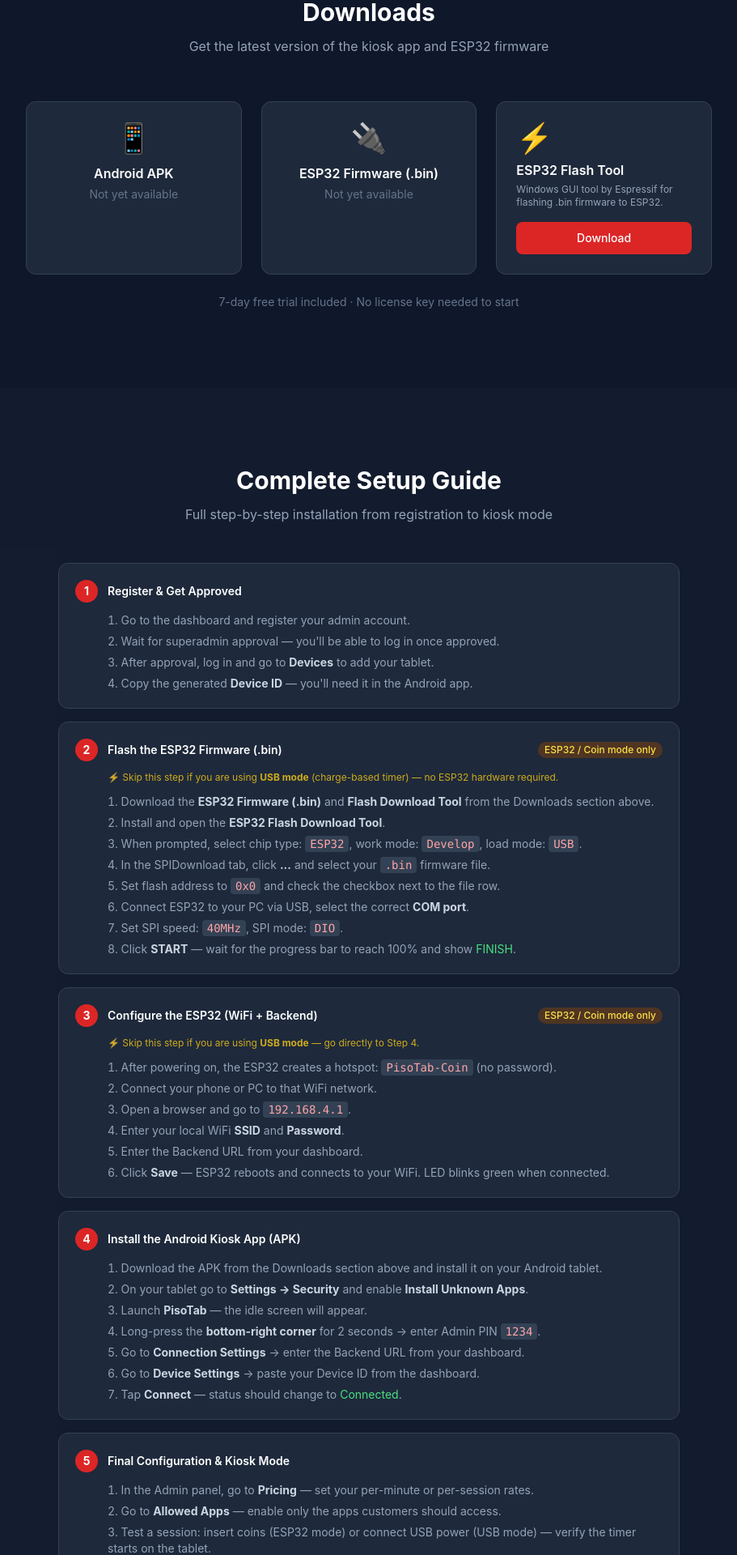
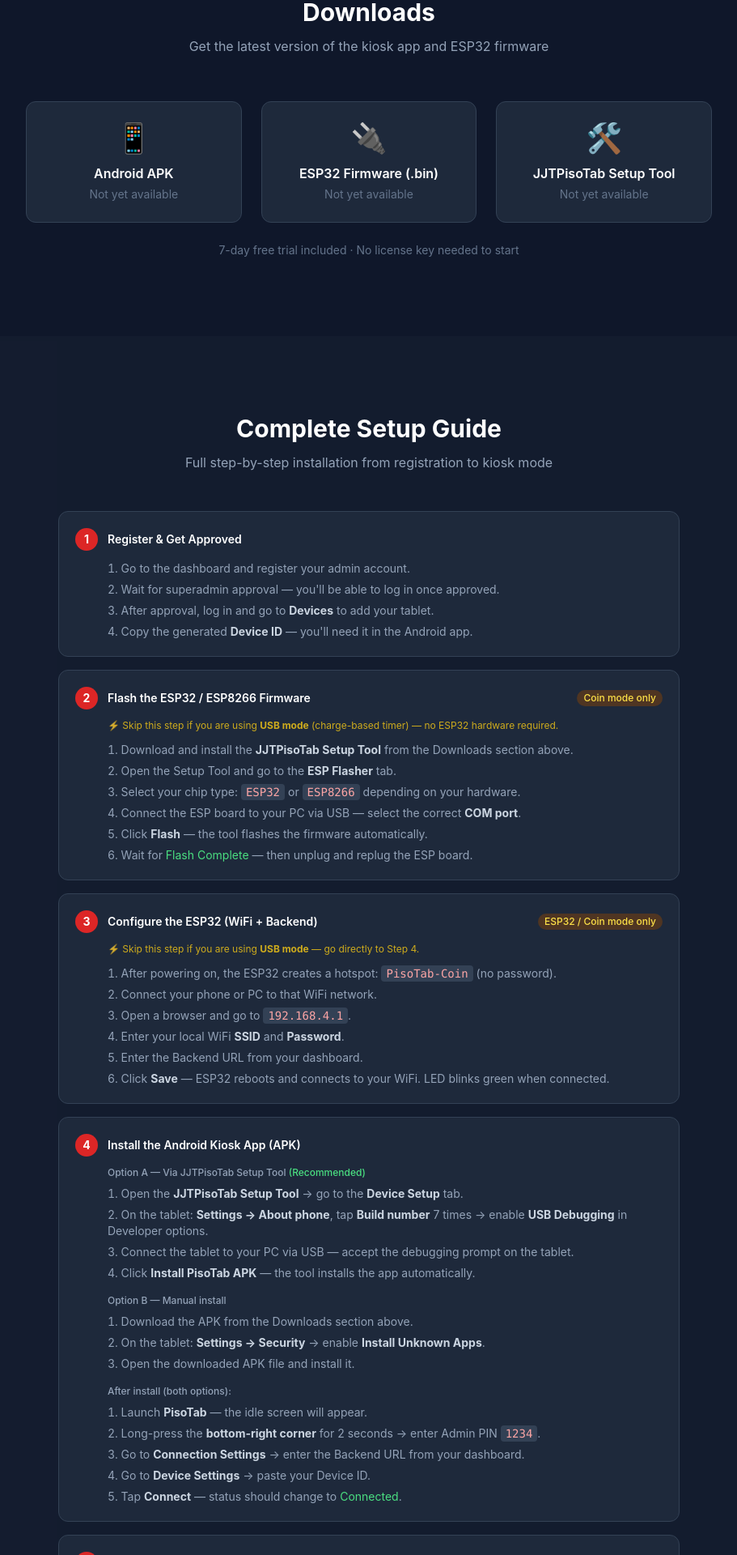
Before and after one commit to joeyvtan/pisotab, a Next.js app in the folder apps/dashboard/: page / in a window 1280 px wide. Shown: the part 2120-4040 px from the top of the page at 81% size, without its empty margins (184-1095 px from the left). Built offline with nearby package versions, Linux system fonts and the light colour scheme; no server answers.

Commit message:
fix: badge superadmin-only for purchase requests, show sidebar scrollbar, update guides/landing for setup tool

```diff
--- a/apps/dashboard/src/app/dashboard/guides/page.tsx
+++ b/apps/dashboard/src/app/dashboard/guides/page.tsx
@@ -225,31 +225,32 @@
           )}
         </div>
 
-        {/* Flash Tool */}
+        {/* Setup Tool */}
         <div className="py-3">
           <div className="flex items-center justify-between">
             <div className="flex items-center gap-3">
-              <span className="text-2xl">⚡</span>
+              <span className="text-2xl">🛠️</span>
               <div>
-                <div className="text-white text-sm font-medium">ESP32 Flash Tool</div>
+                <div className="text-white text-sm font-medium">JJTPisoTab Setup Tool (Windows)</div>
                 <div className="text-slate-500 text-xs">
-                  {flasherUrl ? 'Hosted on Google Drive' : 'Espressif official website'}
+                  {flasherUrl ? 'Download link configured' : 'No download URL set'}
                 </div>
               </div>
             </div>
-            <a href={flasherUrl || 'https://www.espressif.com/en/support/download/other-tools'}
-              target="_blank" rel="noopener noreferrer"
-              className="text-xs px-3 py-1.5 rounded bg-orange-600 hover:bg-orange-500 text-white transition-colors">
-              Download
-            </a>
+            {flasherUrl && (
+              <a href={flasherUrl} target="_blank" rel="noopener noreferrer"
+                className="text-xs px-3 py-1.5 rounded bg-orange-600 hover:bg-orange-500 text-white transition-colors">
+                Download
+              </a>
+            )}
           </div>
           {isSuperAdmin && (
             <UrlField
-              label="Flash Tool URL (Google Drive folder or file)"
+              label="JJTPisoTab Setup Tool Download URL"
               settingKey="flasher_download_url"
               value={flasherUrl}
               onChange={setFlasherUrl}
-              placeholder="https://drive.google.com/drive/folders/..."
+              placeholder="https://drive.google.com/file/d/..."
             />
           )}
         </div>
@@ -386,21 +387,17 @@
           <div className="bg-slate-800 rounded-lg p-4">
             <div className="flex items-center gap-2 mb-2">
               <span className="w-6 h-6 rounded-full bg-orange-600 text-white text-xs font-bold flex items-center justify-center shrink-0">2</span>
-              <p className="text-slate-200 font-semibold">Flash the ESP32 Firmware (.bin)</p>
-              <span className="ml-auto text-xs px-2 py-0.5 rounded-full bg-yellow-900/60 text-yellow-300 font-medium shrink-0">ESP32 / Coin mode only</span>
+              <p className="text-slate-200 font-semibold">Flash the ESP32 / ESP8266 Firmware</p>
+              <span className="ml-auto text-xs px-2 py-0.5 rounded-full bg-yellow-900/60 text-yellow-300 font-medium shrink-0">Coin mode only</span>
             </div>
-            <p className="text-yellow-400/80 text-xs mb-2 ml-8">⚡ Skip if using <strong>USB mode</strong> — no ESP32 hardware required.</p>
+            <p className="text-yellow-400/80 text-xs mb-2 ml-8">⚡ Skip if using <strong>USB mode</strong> — no ESP hardware required.</p>
             <ol className="list-decimal list-inside space-y-1 text-xs text-slate-400 ml-8">
-              <li>Download the <strong className="text-slate-300">ESP32 Firmware (.bin)</strong> and <strong className="text-slate-300">Flash Download Tool</strong> from the Downloads section above</li>
-              <li>Install and open the <strong className="text-slate-300">ESP32 Flash Download Tool</strong></li>
-              <li>When prompted, select chip type: <code className="bg-slate-700 px-1 rounded">ESP32</code>, work mode: <code className="bg-slate-700 px-1 rounded">Develop</code>, load mode: <code className="bg-slate-700 px-1 rounded">USB</code></li>
-              <li>In the SPIDownload tab, click the <strong className="text-slate-300">...</strong> button and browse to select your <code className="bg-slate-700 px-1 rounded">.bin</code> firmware file</li>
-              <li>Set the flash address to <code className="bg-slate-700 px-1 rounded">0x0</code> and check the checkbox next to the file row</li>
-              <li>Connect the ESP32 board to your PC via USB cable</li>
-              <li>Select the correct <strong className="text-slate-300">COM port</strong> from the dropdown (check Device Manager if unsure)</li>
-              <li>Set SPI speed: <code className="bg-slate-700 px-1 rounded">40MHz</code>, SPI mode: <code className="bg-slate-700 px-1 rounded">DIO</code></li>
-              <li>Click <strong className="text-slate-300">START</strong> — the progress bar will fill to 100% when done</li>
-              <li>When complete, the tool shows <strong className="text-green-400">FINISH</strong> — unplug and replug the ESP32</li>
+              <li>Download and install the <strong className="text-slate-300">JJTPisoTab Setup Tool</strong> from the Downloads section above</li>
+              <li>Open the Setup Tool and go to the <strong className="text-slate-300">ESP Flasher</strong> tab</li>
+              <li>Select your chip type: <code className="bg-slate-700 px-1 rounded">ESP32</code> or <code className="bg-slate-700 px-1 rounded">ESP8266</code> depending on your hardware</li>
+              <li>Connect the ESP board to your PC via USB cable — select the correct <strong className="text-slate-300">COM port</strong></li>
+              <li>Click <strong className="text-slate-300">Flash</strong> — the tool flashes the bundled firmware automatically</li>
+              <li>Wait for <strong className="text-green-400">Flash Complete</strong> — then unplug and replug the ESP board</li>
             </ol>
           </div>
 
@@ -429,15 +426,26 @@
               <span className="w-6 h-6 rounded-full bg-orange-600 text-white text-xs font-bold flex items-center justify-center shrink-0">4</span>
               <p className="text-slate-200 font-semibold">Install the Android Kiosk App (APK)</p>
             </div>
+            <p className="text-xs text-slate-300 font-medium ml-8 mb-1">Option A — Via JJTPisoTab Setup Tool <span className="text-green-400">(Recommended)</span></p>
+            <ol className="list-decimal list-inside space-y-1 text-xs text-slate-400 ml-8 mb-3">
+              <li>Open the <strong className="text-slate-300">JJTPisoTab Setup Tool</strong> → go to the <strong className="text-slate-300">Device Setup</strong> tab</li>
+              <li>On the tablet: <strong className="text-slate-300">Settings → About phone</strong>, tap <strong className="text-slate-300">Build number</strong> 7 times → enable <strong className="text-slate-300">USB Debugging</strong> in Developer options</li>
+              <li>Connect the tablet to your PC via USB — accept the debugging prompt on the tablet</li>
+              <li>Click <strong className="text-slate-300">Install PisoTab APK</strong> — the tool installs the app automatically</li>
+            </ol>
+            <p className="text-xs text-slate-300 font-medium ml-8 mb-1">Option B — Manual install</p>
+            <ol className="list-decimal list-inside space-y-1 text-xs text-slate-400 ml-8 mb-3">
+              <li>Download the APK from the Downloads section above</li>
+              <li>On the tablet: <strong className="text-slate-300">Settings → Security</strong> → enable <strong className="text-slate-300">Install Unknown Apps</strong></li>
+              <li>Open the downloaded APK and install it</li>
+            </ol>
+            <p className="text-xs text-slate-300 font-medium ml-8 mb-1">After install (both options):</p>
             <ol className="list-decimal list-inside space-y-1 text-xs text-slate-400 ml-8">
-              <li>Download the APK from the Downloads section above</li>
-              <li>On your Android tablet, go to <strong className="text-slate-300">Settings → Security</strong> and enable <strong className="text-slate-300">Install Unknown Apps</strong></li>
-              <li>Open the downloaded APK file and install it</li>
               <li>Launch <strong className="text-slate-300">PisoTab</strong> — the idle screen will appear</li>
-              <li>Long-press the <strong className="text-slate-300">bottom-right corner</strong> of the screen for 2 seconds → enter Admin PIN <code className="bg-slate-700 px-1 rounded">1234</code></li>
-              <li>Go to <strong className="text-slate-300">Connection Settings</strong> → enter the Backend URL: <code className="bg-slate-700 px-1 rounded">{BASE_URL}</code></li>
+              <li>Long-press the <strong className="text-slate-300">bottom-right corner</strong> for 2 seconds → enter Admin PIN <code className="bg-slate-700 px-1 rounded">1234</code></li>
+              <li>Go to <strong className="text-slate-300">Connection Settings</strong> → enter Backend URL: <code className="bg-slate-700 px-1 rounded">{BASE_URL}</code></li>
               <li>Go to <strong className="text-slate-300">Device Settings</strong> → paste your Device ID from the dashboard</li>
-              <li>Tap <strong className="text-slate-300">Connect</strong> — the status should change to <span className="text-green-400">Connected</span></li>
+              <li>Tap <strong className="text-slate-300">Connect</strong> — status should change to <span className="text-green-400">Connected</span></li>
             </ol>
           </div>
 
--- a/apps/dashboard/src/app/page.tsx
+++ b/apps/dashboard/src/app/page.tsx
@@ -241,9 +241,9 @@
             {/* Connector line — desktop only */}
             <div className="hidden md:block absolute top-6 left-1/4 right-1/4 h-0.5 bg-slate-700" />
             <StepCard step={1} title="Register & Install"
-              desc="Create your free account, download the APK, and install it on your Android tablet." />
+              desc="Create your free account, download the JJTPisoTab Setup Tool, and set up your tablet and ESP32 in minutes." />
             <StepCard step={2} title="Configure"
-              desc="Set up your devices, pricing tiers, and optionally connect an ESP32 coin acceptor." />
+              desc="Set your pricing, allowed apps, and connect an ESP32 or ESP8266 coin acceptor — or use USB charge mode." />
             <StepCard step={3} title="Start Earning"
               desc="Customers insert coins or connect USB — the timer starts automatically. You monitor from the web." />
           </div>
@@ -263,12 +263,16 @@
           {firmwareUrl
             ? <ExternalDownloadCard label="ESP32 Firmware (.bin)" icon="🔌" desc="Latest firmware for the coin acceptor module." href={firmwareUrl} />
             : <DownloadCard label="ESP32 Firmware (.bin)" icon="🔌" file={downloads.firmware} />}
-          <ExternalDownloadCard
-            label="ESP32 Flash Tool"
-            icon="⚡"
-            desc="Windows GUI tool by Espressif for flashing .bin firmware to ESP32."
-            href={flasherUrl || 'https://www.espressif.com/en/support/download/other-tools'}
-          />
+          {flasherUrl
+            ? <ExternalDownloadCard label="JJTPisoTab Setup Tool" icon="🛠️"
+                desc="All-in-one Windows setup tool — flash ESP32/ESP8266 firmware and install the PisoTab APK on your tablet via USB. No manual steps needed."
+                href={flasherUrl} />
+            : <div className="bg-slate-800 border border-slate-700 rounded-xl p-6 text-center">
+                <div className="text-4xl mb-3">🛠️</div>
+                <h3 className="text-white font-semibold mb-1">JJTPisoTab Setup Tool</h3>
+                <p className="text-slate-500 text-sm">Not yet available</p>
+              </div>
+          }
         </div>
         <p className="text-center text-slate-500 text-sm">
           7-day free trial included · No license key needed to start
@@ -310,19 +314,17 @@
             <div className="bg-slate-800 border border-slate-700 rounded-xl p-5">
               <div className="flex items-center gap-3 mb-3">
                 <span className="w-7 h-7 rounded-full bg-red-600 flex items-center justify-center text-white font-bold text-sm shrink-0">2</span>
-                <h3 className="text-white font-semibold">Flash the ESP32 Firmware (.bin)</h3>
-                <span className="ml-auto text-xs px-2 py-0.5 rounded-full bg-yellow-900/60 text-yellow-300 font-medium shrink-0">ESP32 / Coin mode only</span>
+                <h3 className="text-white font-semibold">Flash the ESP32 / ESP8266 Firmware</h3>
+                <span className="ml-auto text-xs px-2 py-0.5 rounded-full bg-yellow-900/60 text-yellow-300 font-medium shrink-0">Coin mode only</span>
               </div>
               <p className="text-yellow-400/80 text-xs mb-3 ml-10">⚡ Skip this step if you are using <strong>USB mode</strong> (charge-based timer) — no ESP32 hardware required.</p>
               <ol className="list-decimal list-inside space-y-1.5 text-slate-400 ml-10">
-                <li>Download the <strong className="text-slate-300">ESP32 Firmware (.bin)</strong> and <strong className="text-slate-300">Flash Download Tool</strong> from the Downloads section above.</li>
-                <li>Install and open the <strong className="text-slate-300">ESP32 Flash Download Tool</strong>.</li>
-                <li>When prompted, select chip type: <code className="bg-slate-700 px-1.5 py-0.5 rounded text-red-300 font-mono">ESP32</code>, work mode: <code className="bg-slate-700 px-1.5 py-0.5 rounded text-red-300 font-mono">Develop</code>, load mode: <code className="bg-slate-700 px-1.5 py-0.5 rounded text-red-300 font-mono">USB</code>.</li>
-                <li>In the SPIDownload tab, click <strong className="text-slate-300">...</strong> and select your <code className="bg-slate-700 px-1.5 py-0.5 rounded text-red-300 font-mono">.bin</code> firmware file.</li>
-                <li>Set flash address to <code className="bg-slate-700 px-1.5 py-0.5 rounded text-red-300 font-mono">0x0</code> and check the checkbox next to the file row.</li>
-                <li>Connect ESP32 to your PC via USB, select the correct <strong className="text-slate-300">COM port</strong>.</li>
-                <li>Set SPI speed: <code className="bg-slate-700 px-1.5 py-0.5 rounded text-red-300 font-mono">40MHz</code>, SPI mode: <code className="bg-slate-700 px-1.5 py-0.5 rounded text-red-300 font-mono">DIO</code>.</li>
-                <li>Click <strong className="text-slate-300">START</strong> — wait for the progress bar to reach 100% and show <span className="text-green-400">FINISH</span>.</li>
+                <li>Download and install the <strong className="text-slate-300">JJTPisoTab Setup Tool</strong> from the Downloads section above.</li>
+                <li>Open the Setup Tool and go to the <strong className="text-slate-300">ESP Flasher</strong> tab.</li>
+                <li>Select your chip type: <code className="bg-slate-700 px-1.5 py-0.5 rounded text-red-300 font-mono">ESP32</code> or <code className="bg-slate-700 px-1.5 py-0.5 rounded text-red-300 font-mono">ESP8266</code> depending on your hardware.</li>
+                <li>Connect the ESP board to your PC via USB — select the correct <strong className="text-slate-300">COM port</strong>.</li>
+                <li>Click <strong className="text-slate-300">Flash</strong> — the tool flashes the firmware automatically.</li>
+                <li>Wait for <span className="text-green-400">Flash Complete</span> — then unplug and replug the ESP board.</li>
               </ol>
             </div>
 
@@ -350,13 +352,25 @@
                 <span className="w-7 h-7 rounded-full bg-red-600 flex items-center justify-center text-white font-bold text-sm shrink-0">4</span>
                 <h3 className="text-white font-semibold">Install the Android Kiosk App (APK)</h3>
               </div>
+              <p className="text-slate-400 text-xs mb-2 ml-10 font-medium">Option A — Via JJTPisoTab Setup Tool <span className="text-green-400">(Recommended)</span></p>
+              <ol className="list-decimal list-inside space-y-1.5 text-slate-400 ml-10 mb-4">
+                <li>Open the <strong className="text-slate-300">JJTPisoTab Setup Tool</strong> → go to the <strong className="text-slate-300">Device Setup</strong> tab.</li>
+                <li>On the tablet: <strong className="text-slate-300">Settings → About phone</strong>, tap <strong className="text-slate-300">Build number</strong> 7 times → enable <strong className="text-slate-300">USB Debugging</strong> in Developer options.</li>
+                <li>Connect the tablet to your PC via USB — accept the debugging prompt on the tablet.</li>
+                <li>Click <strong className="text-slate-300">Install PisoTab APK</strong> — the tool installs the app automatically.</li>
+              </ol>
+              <p className="text-slate-400 text-xs mb-2 ml-10 font-medium">Option B — Manual install</p>
+              <ol className="list-decimal list-inside space-y-1.5 text-slate-400 ml-10 mb-4">
+                <li>Download the APK from the Downloads section above.</li>
+                <li>On the tablet: <strong className="text-slate-300">Settings → Security</strong> → enable <strong className="text-slate-300">Install Unknown Apps</strong>.</li>
+                <li>Open the downloaded APK file and install it.</li>
+              </ol>
+              <p className="text-slate-400 text-xs mb-2 ml-10 font-medium">After install (both options):</p>
               <ol className="list-decimal list-inside space-y-1.5 text-slate-400 ml-10">
-                <li>Download the APK from the Downloads section above and install it on your Android tablet.</li>
-                <li>On your tablet go to <strong className="text-slate-300">Settings → Security</strong> and enable <strong className="text-slate-300">Install Unknown Apps</strong>.</li>
                 <li>Launch <strong className="text-slate-300">PisoTab</strong> — the idle screen will appear.</li>
                 <li>Long-press the <strong className="text-slate-300">bottom-right corner</strong> for 2 seconds → enter Admin PIN <code className="bg-slate-700 px-1.5 py-0.5 rounded text-red-300 font-mono">1234</code>.</li>
                 <li>Go to <strong className="text-slate-300">Connection Settings</strong> → enter the Backend URL from your dashboard.</li>
-                <li>Go to <strong className="text-slate-300">Device Settings</strong> → paste your Device ID from the dashboard.</li>
+                <li>Go to <strong className="text-slate-300">Device Settings</strong> → paste your Device ID.</li>
                 <li>Tap <strong className="text-slate-300">Connect</strong> — status should change to <span className="text-green-400">Connected</span>.</li>
               </ol>
             </div>
--- a/apps/dashboard/src/components/Sidebar.tsx
+++ b/apps/dashboard/src/components/Sidebar.tsx
@@ -22,7 +22,7 @@
   { href: '/dashboard/analytics',         icon: '📈', label: 'Analytics',         visibleTo: 'all'        },
   { href: '/dashboard/pricing',           icon: '💰', label: 'Pricing',           visibleTo: 'all'        },
   { href: '/dashboard/buy-license',       icon: '🛒', label: 'Buy License',       visibleTo: 'adminOnly'  },
-  { href: '/dashboard/purchase-requests', icon: '📨', label: 'Purchase Requests', visibleTo: 'admin',      badge: 'pending_requests' },
+  { href: '/dashboard/purchase-requests', icon: '📨', label: 'Purchase Requests', visibleTo: 'admin',      badge: 'pending_requests', badgeRole: 'superadmin' },
   { href: '/dashboard/users',             icon: '👥', label: 'Users',             visibleTo: 'admin',      badge: 'pending_users',    badgeRole: 'superadmin' },
   { href: '/dashboard/licenses',          icon: '🔑', label: 'Licenses',          visibleTo: 'admin'      },
   { href: '/dashboard/gcash-settings',    icon: '💳', label: 'GCash Settings',    visibleTo: 'superadmin' },
@@ -75,7 +75,7 @@
         </div>
       </div>
 
-      <nav className="flex-1 p-3 space-y-1 overflow-y-auto scrollbar-hide">
+      <nav className="flex-1 p-3 space-y-1 overflow-y-auto">
         {NAV.filter(item => canSee(item.visibleTo, user?.role)).map(item => {
           const badgeCount = item.badge && (!item.badgeRole || item.badgeRole === user?.role) ? badges[item.badge] : 0;
           return (
```
